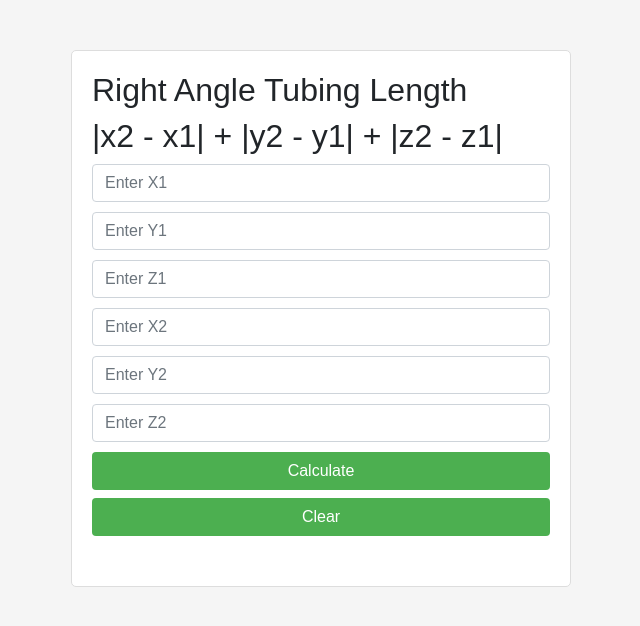
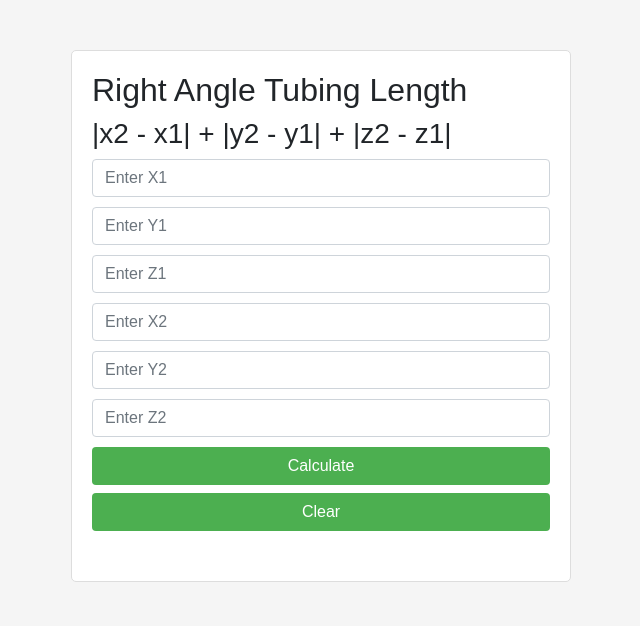
Before and after one commit to johame72/html-abs-widget, a website: page index.html in a window 1280 px wide. Shown: the whole page, without its empty margins (319-959 px from the left). Drawn offline with nearby package versions, Linux system fonts and the light colour scheme.

Commit message:
Add files via upload

```diff
--- a/index.html
+++ b/index.html
@@ -35,7 +35,7 @@ body {
 <body>
 <div class="container">
     <h2>Right Angle Tubing Length</h2>
-	<h2>|x2 - x1| + |y2 - y1| + |z2 - z1|</h2>
+	<h3>|x2 - x1| + |y2 - y1| + |z2 - z1|</h3>
     <form id="myForm">
         <input type="text" id="x1" class="form-control" placeholder="Enter X1" required>
         <input type="text" id="y1" class="form-control" placeholder="Enter Y1" required>
```
